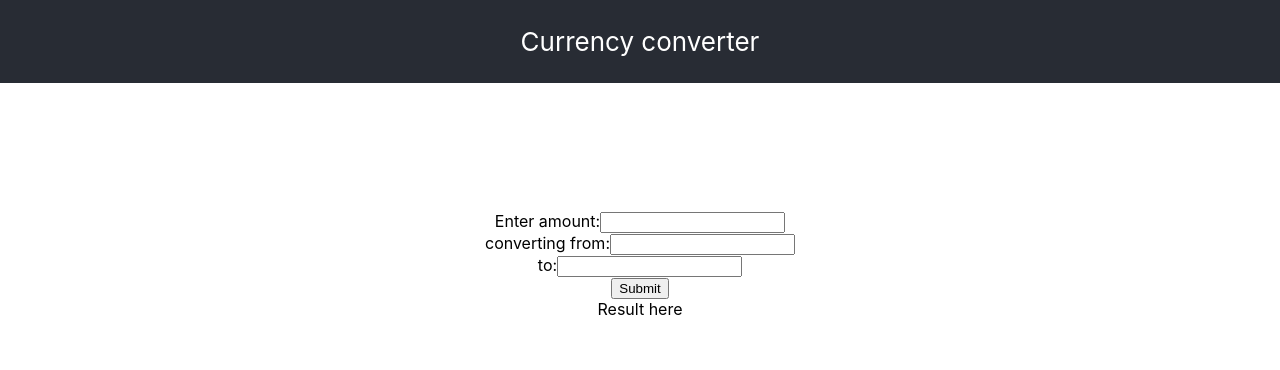
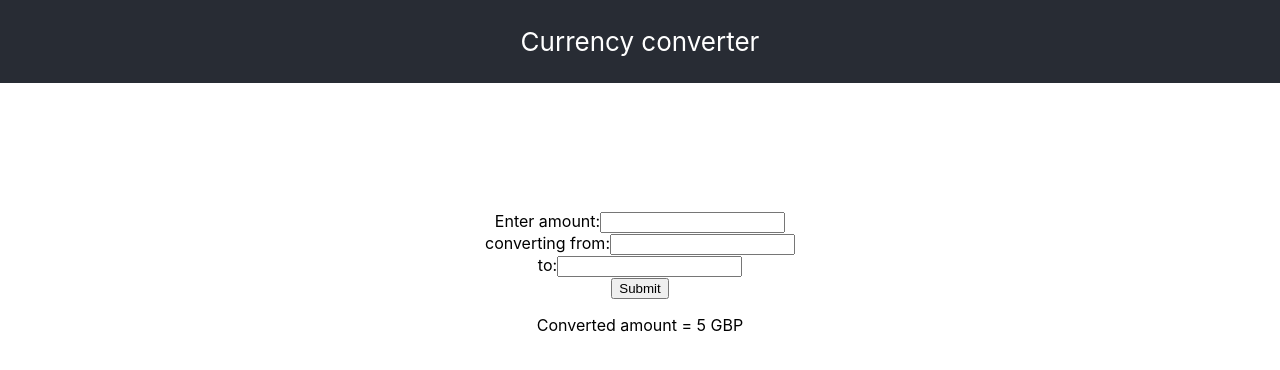
Before and after one commit to sarar0/Currency-App, a React (Create React App) app: page / in a window 1280 px wide. Shown: the top 370 px of the page. Built offline with nearby package versions, Linux system fonts and the light colour scheme.

Commit message:
Refactor components structure

```diff
--- a/src/components/Display.js
+++ b/src/components/Display.js
@@ -1,12 +1,12 @@
 import React from 'react';
 import Form from './Form.js'
-import Result from './Result.js'
+
 
 class Display extends React.Component {
     constructor(props) {
         super(props);
         this.state = {
-            convertedAmount: ''
+            convertedAmount: "hello"
           }
     }
 
@@ -15,15 +15,9 @@ class Display extends React.Component {
     }
 
     render() {
-        let displayText = '';
-        if (this.state.convertedAmount) {
-          displayText = <p>Converted amount = {this.convertedAmount} {this.props.to}</p>
-        }
-
         return (
             <div>
                 <Form/>
-                <Result/>
             </div>
         )
     }
--- a/src/components/Form.js
+++ b/src/components/Form.js
@@ -1,5 +1,6 @@
 import React from 'react';
 import './Form.css'
+import Result from './Result.js'
 
 class Form extends React.Component {
     constructor(props) {
@@ -46,6 +47,9 @@ class Form extends React.Component {
               <input type="submit" value="Submit" />
             </form>
           </div>
+          <div>
+            <Result from="EUR" to="GBP" amount="5"/>
+          </div>
         </div>
       );
     }
--- a/src/components/Result.js
+++ b/src/components/Result.js
@@ -4,14 +4,19 @@ class Result extends React.Component {
     constructor(props) {
         super(props);
         this.state = {
-          convertedAmount: ''
+          convertedAmount: 5
         }
     }
 
     render() {
+        let displayText = '';
+        if (this.state.convertedAmount) {
+          displayText = <p>Converted amount = {this.state.convertedAmount} {this.props.to}</p>
+        }
+
         return (
             <div>
-                Result here
+                {displayText}
             </div>
         )
     }
```
